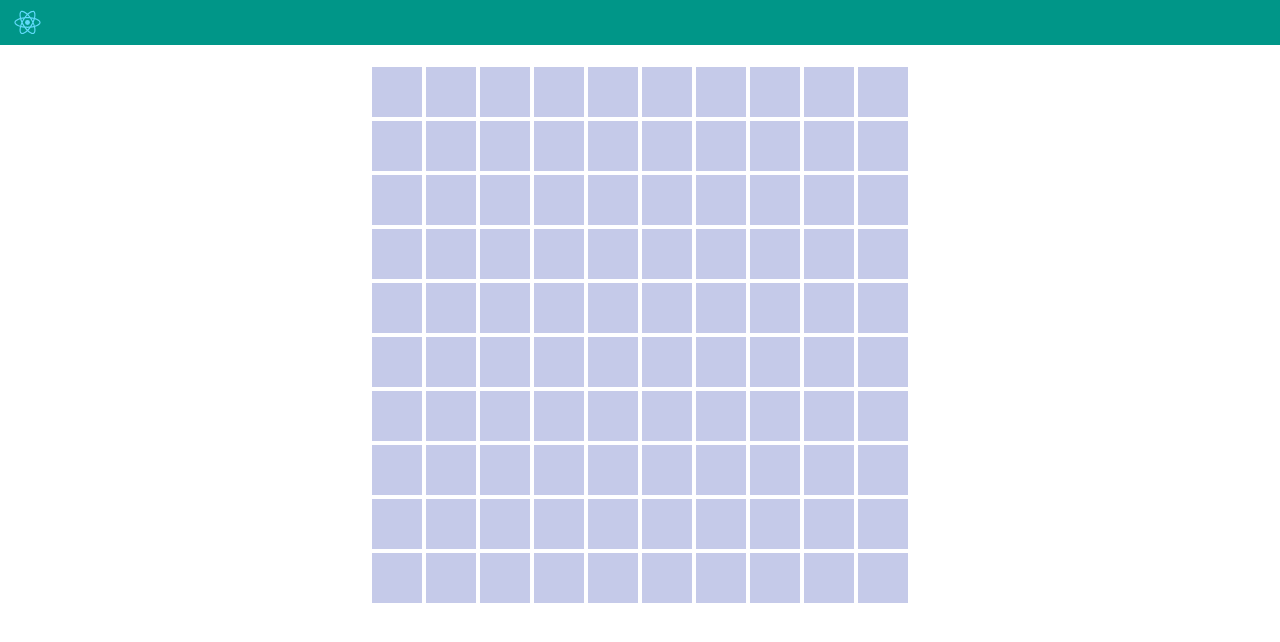
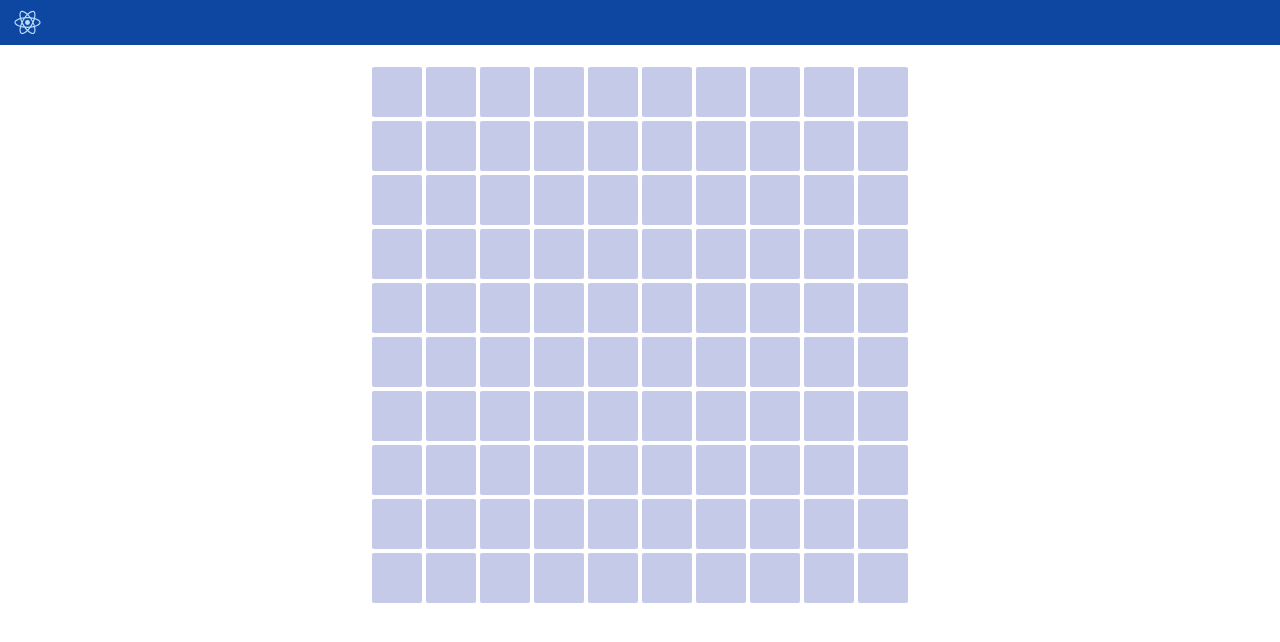
Before and after one commit to yakabay/crypt, a React (Create React App) app: page / in a window 1280 px wide. Shown: the top 642 px of the page. Built offline with nearby package versions, Linux system fonts and the light colour scheme.

Commit message:
Update colors

```diff
--- a/src/Components/Cell/style.css
+++ b/src/Components/Cell/style.css
@@ -4,6 +4,7 @@
     margin: 2px;
     background-color: #C5CAE9;
     cursor: pointer;
+    border-radius: 2px;
 }
 
 .cell--selected {
--- a/src/Components/Header/style.css
+++ b/src/Components/Header/style.css
@@ -1,7 +1,7 @@
 .header {
     display: flex;
     padding: 0 5px;
-    background-color: #009688;
+    background-color: #0D47A1;
 }
 
 .header__logo {
```
Also changed, not shown: src/logo.svg.
